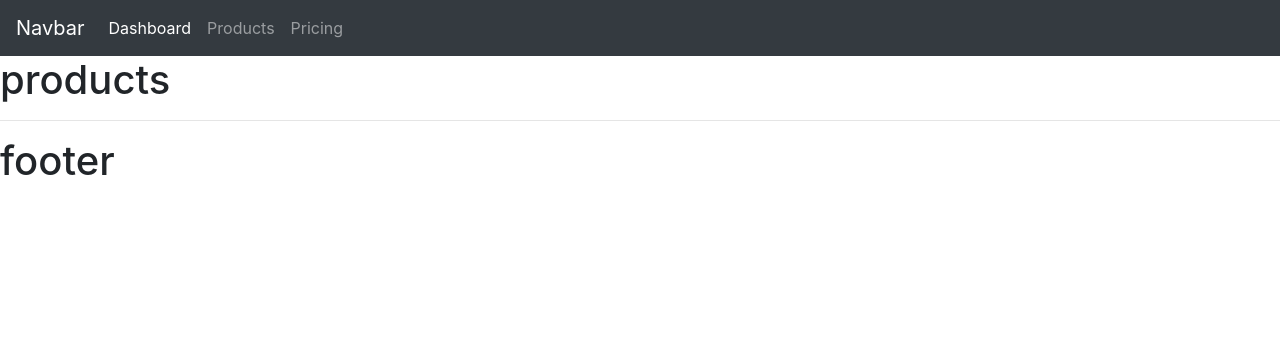
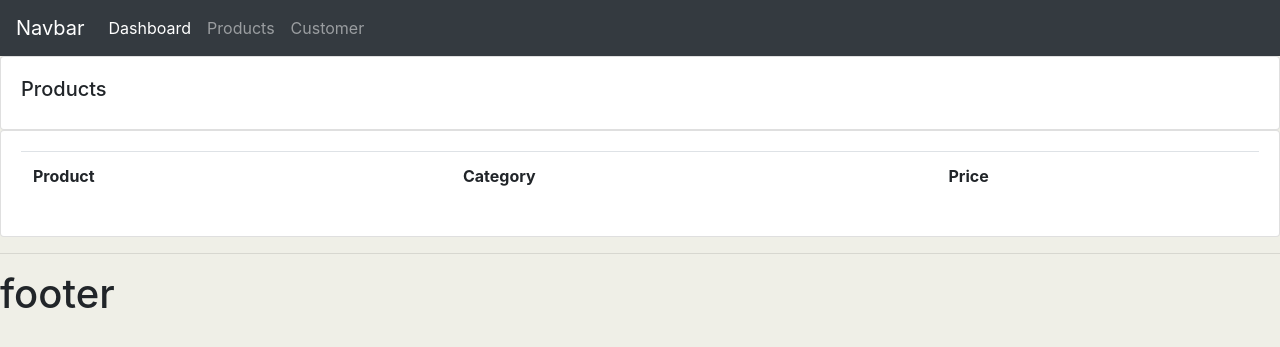
Before and after one commit to li-deepa/crm, a Django app: page /products in a window 1280 px wide. Shown: the top 347 px of the page. Run offline with Django 4.2, Linux system fonts and the light colour scheme; lists and menus that the app fills with data are empty.

Commit message:
added bootstrap to products page

```diff
--- a/accounts/templates/accounts/products.html
+++ b/accounts/templates/accounts/products.html
@@ -3,8 +3,25 @@
 
 {% block content %}
 
-<h1>products</h1>
+<div class="row">
+    <div class="col-md">
 
+        <div class="card card-body">
+            <h5>Products</h5>
+        </div>
+
+        <div class="card card-body">
+            <table class="table">
+                <tr>
+                    <th>Product</th>
+                    <th>Category</th>
+                    <th>Price</th>
+                </tr>
+            </table>
+        </div>
+
+    </div>
+</div>
 
 
 
--- a/templates/main.html
+++ b/templates/main.html
@@ -8,6 +8,28 @@
         <meta name="viewport" content="width=device-width, initial-scale=1">
         <!-- <link rel="stylesheet" href=""> -->
         <link rel="stylesheet" href="https://cdn.jsdelivr.net/npm/bootstrap@4.4.1/dist/css/bootstrap.min.css" integrity="sha384-Vkoo8x4CGsO3+Hhxv8T/Q5PaXtkKtu6ug5TOeNV6gBiFeWPGFN9MuhOf23Q9Ifjh" crossorigin="anonymous">
+
+   <style>
+       /* #logo{
+
+       } */
+       body{
+           background-color: rgb(239, 239, 231);
+       }
+       #total-orders{
+           background-color: burlywood;
+       }
+       #orders-delivered{
+           background-color: rgb(85, 180, 172);
+       }
+       #orders-pending{
+           background-color: orange;
+       }
+
+
+   </style>
+
+
     </head>
     <body>
 
--- a/templates/navbar.html
+++ b/templates/navbar.html
@@ -6,13 +6,13 @@
     <div class="collapse navbar-collapse" id="navbarNav">
       <ul class="navbar-nav">
         <li class="nav-item active">
-          <a class="nav-link" href="#">Dashboard </a>
+          <a class="nav-link" href="{% url 'home'%}">Dashboard </a>
         </li>
         <li class="nav-item">
-          <a class="nav-link" href="#">Products</a>
+          <a class="nav-link" href="{% url 'products'%}">Products</a>
         </li>
         <li class="nav-item">
-          <a class="nav-link" href="#">Pricing</a>
+          <a class="nav-link" href="{% url 'customer'%}">Customer</a>
         </li>
 
       </ul>
```
Also changed, not shown: accounts/templates/accounts/customer.html (+85 -1 lines), accounts/templates/accounts/dashboard.html (+10 -8 lines), accounts/templates/accounts/status.html (+43 -0 lines).
